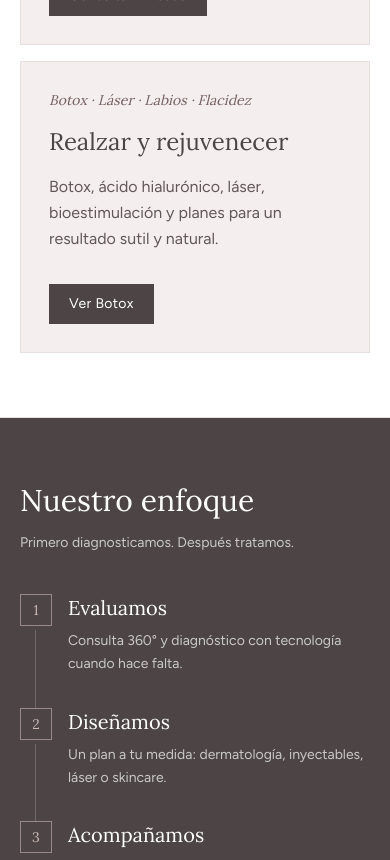
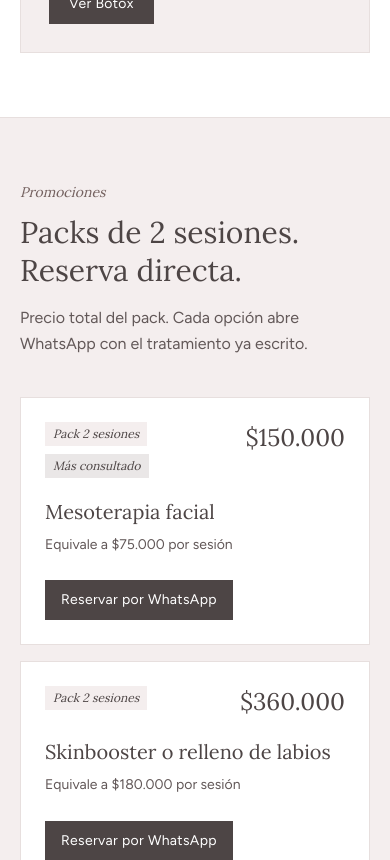
Before and after one commit to gpedrosad/draalvarez, a Next.js app: page / in a window 390 px wide. Shown: the part 1140-2000 px from the top of the page. Built offline with nearby package versions, Linux system fonts and the light colour scheme.

Commit message:
Distill the home page to cut overload and focus conversion.
Keep promotions to packs only, drop the approach section, and tighten hero and paths copy.

Co-authored-by: Cursor <cursoragent@cursor.com>

```diff
--- a/src/app/page.tsx
+++ b/src/app/page.tsx
@@ -1,32 +1,16 @@
-import dynamic from "next/dynamic";
-import { Approach } from "@/components/home/Approach";
 import { Closing } from "@/components/home/Closing";
 import { Faq } from "@/components/home/Faq";
 import { Hero } from "@/components/home/Hero";
 import { Locations } from "@/components/home/Locations";
 import { Paths } from "@/components/home/Paths";
+import { Promotions } from "@/components/home/Promotions";
 import { Team } from "@/components/home/Team";
-
-const Promotions = dynamic(
-  () =>
-    import("@/components/home/Promotions").then((mod) => mod.Promotions),
-  {
-    loading: () => (
-      <section
-        id="promociones"
-        className="min-h-[28rem] border-t border-border bg-background"
-        aria-label="Cargando promociones"
-      />
-    ),
-  },
-);
 
 export default function Home() {
   return (
     <>
       <Hero />
       <Paths />
-      <Approach />
       <Promotions />
       <Locations />
       <Faq />
--- a/src/components/home/Approach.tsx
+++ /dev/null
@@ -1,79 +0,0 @@
-import { messages, whatsappUrl } from "@/lib/whatsapp";
-
-const steps = [
-  {
-    n: "1",
-    title: "Evaluamos",
-    text: "Consulta 360° y diagnóstico con tecnología cuando hace falta.",
-  },
-  {
-    n: "2",
-    title: "Diseñamos",
-    text: "Un plan a tu medida: dermatología, inyectables, láser o skincare.",
-  },
-  {
-    n: "3",
-    title: "Acompañamos",
-    text: "Resultados naturales, con seguimiento. Sin protocolos genéricos.",
-  },
-] as const;
-
-export function Approach() {
-  return (
-    <section className="section-defer border-t border-border bg-heading text-on-dark">
-      <div className="mx-auto max-w-6xl px-5 py-16 sm:px-8 sm:py-24">
-        <div className="max-w-xl">
-          <h2 className="font-serif text-3xl leading-tight text-on-dark! sm:text-4xl">
-            Nuestro enfoque
-          </h2>
-          <p className="mt-3 text-sm leading-relaxed text-on-dark/70 sm:text-base">
-            Primero diagnosticamos. Después tratamos.
-          </p>
-        </div>
-
-        <ol className="relative mt-10 max-w-2xl space-y-0 md:mt-12 md:grid md:max-w-none md:grid-cols-3 md:gap-0 md:space-y-0">
-          {steps.map((step, i) => (
-            <li
-              key={step.n}
-              className="relative flex gap-4 md:flex-col md:gap-0 md:px-6 md:first:pl-0 md:last:pr-0"
-            >
-              {i < steps.length - 1 ? (
-                <>
-                  <span
-                    aria-hidden
-                    className="absolute top-9 bottom-0 left-[0.95rem] w-px bg-on-dark/20 md:hidden"
-                  />
-                  <span
-                    aria-hidden
-                    className="pointer-events-none absolute top-[0.95rem] right-0 left-[3.25rem] hidden h-px bg-on-dark/20 md:block"
-                  />
-                </>
-              ) : null}
-
-              <div className="relative z-10 flex h-8 w-8 shrink-0 items-center justify-center border border-secondary/60 bg-heading font-serif text-sm text-secondary md:mb-5">
-                {step.n}
-              </div>
-              <div className="min-w-0 pb-8 md:pb-0">
-                <h3 className="font-serif text-xl text-on-dark! md:text-2xl">
-                  {step.title}
-                </h3>
-                <p className="mt-2 text-sm leading-relaxed text-on-dark/70">
-                  {step.text}
-                </p>
-              </div>
-            </li>
-          ))}
-        </ol>
-
-        <a
-          href={whatsappUrl(messages.evaluacion)}
-          target="_blank"
-          rel="noopener noreferrer"
-          className="btn-motion mt-4 inline-flex items-center justify-center bg-on-dark px-7 py-3.5 text-sm tracking-wide text-heading hover:opacity-90 md:mt-12"
-        >
-          Quiero mi evaluación
-        </a>
-      </div>
-    </section>
-  );
-}
--- a/src/components/home/Hero.tsx
+++ b/src/components/home/Hero.tsx
@@ -47,7 +47,7 @@ export function Hero() {
             Dra. Luisa Alvarez
           </p>
           <h1 className="animate-hero-line animate-hero-line-4 mt-4 font-serif text-[1.55rem] leading-snug text-heading md:mt-5 md:text-[2.35rem] md:leading-tight">
-            Medicina estética con diagnóstico médico en Palermo y Caballito.
+            Diagnóstico médico antes de tratar.
           </h1>
           <p className="animate-hero-line animate-hero-line-5 mt-3 text-sm leading-relaxed text-body md:text-base">
             Atención por la Dra. Luisa Alvarez y equipo: piel, inyectables,
--- a/src/components/home/Paths.tsx
+++ b/src/components/home/Paths.tsx
@@ -4,8 +4,6 @@ import { messages, whatsappUrl } from "@/lib/whatsapp";
 const paths = [
   {
     title: "Tratar una condición",
-    description:
-      "Acné, manchas, rosácea, melasma, caída capilar y dermatología clínica con enfoque médico.",
     href: whatsappUrl(messages.problema),
     cta: "Consultar mi caso",
     examples: "Acné · Manchas · Rosácea · Capilar",
@@ -13,8 +11,6 @@ const paths = [
   },
   {
     title: "Realzar y rejuvenecer",
-    description:
-      "Botox, ácido hialurónico, láser, bioestimulación y planes para un resultado sutil y natural.",
     href: "/botox",
     cta: "Ver Botox",
     examples: "Botox · Láser · Labios · Flacidez",
@@ -33,12 +29,8 @@ export function Paths() {
           <h2 className="font-serif text-3xl leading-tight text-heading sm:text-4xl">
             ¿Por dónde empezar?
           </h2>
-          <p className="mt-3 font-serif text-xl leading-snug text-body sm:text-2xl">
-            Elegí tu camino. Te guiamos el resto.
-          </p>
-          <p className="mt-4 text-base leading-relaxed text-body">
-            No hace falta saber el tratamiento exacto. Contanos tu objetivo y te
-            orientamos.
+          <p className="mt-3 text-base leading-relaxed text-body sm:text-lg">
+            Primero diagnosticamos; después tratamos.
           </p>
         </div>
 
@@ -48,14 +40,11 @@ export function Paths() {
               "surface-motion group flex flex-col border border-border bg-background p-7 hover:border-heading/30 hover:shadow-[0_12px_40px_rgba(77,69,69,0.08)] sm:p-9";
             const content = (
               <>
-                <p className="font-serif text-sm italic text-primary">
-                  {path.examples}
-                </p>
-                <h3 className="mt-4 font-serif text-2xl text-heading sm:text-3xl">
+                <h3 className="font-serif text-2xl text-heading sm:text-3xl">
                   {path.title}
                 </h3>
-                <p className="mt-4 max-w-md flex-1 text-base leading-relaxed text-body">
-                  {path.description}
+                <p className="mt-3 font-serif text-sm italic text-primary">
+                  {path.examples}
                 </p>
                 <span className="btn-motion mt-8 inline-flex w-fit items-center bg-heading px-5 py-2.5 text-sm tracking-wide text-on-dark group-hover:bg-primary">
                   {path.cta}
--- a/src/components/home/Promotions.tsx
+++ b/src/components/home/Promotions.tsx
@@ -1,14 +1,9 @@
-"use client";
-
-import { useState } from "react";
 import { messages, whatsappUrl } from "@/lib/whatsapp";
 
 type Promo = {
   title: string;
   price: string;
   detail: string;
-  professional?: string;
-  kind: "Pack 2 sesiones" | "Combo" | "Individual";
   highlight?: string;
   message: string;
 };
@@ -18,7 +13,6 @@ const packs: Promo[] = [
     title: "Mesoterapia facial",
     price: "$150.000",
     detail: "Equivale a $75.000 por sesión",
-    kind: "Pack 2 sesiones",
     highlight: "Más consultado",
     message: messages.packMesoterapia,
   },
@@ -26,103 +20,17 @@ const packs: Promo[] = [
     title: "Skinbooster o relleno de labios",
     price: "$360.000",
     detail: "Equivale a $180.000 por sesión",
-    kind: "Pack 2 sesiones",
     message: messages.packSkinbooster,
   },
   {
     title: "Masaje descontracturante",
     price: "$110.000",
     detail: "Equivale a $55.000 por sesión",
-    kind: "Pack 2 sesiones",
     message: messages.packMasaje,
   },
 ];
 
-const profesionales: Promo[] = [
-  {
-    title: "Skinbooster",
-    price: "$200.000",
-    detail: "Hidrata y revitaliza la piel",
-    professional: "Dra. Renata Moguillansky",
-    kind: "Individual",
-    message: messages.renataSkinbooster,
-  },
-  {
-    title: "Peeling + PRP",
-    price: "$135.000",
-    detail: "Estimula la regeneración",
-    professional: "Dra. Renata Moguillansky",
-    kind: "Combo",
-    message: messages.renataPeelingPrp,
-  },
-  {
-    title: "Botox",
-    price: "$300.000",
-    detail: "Suaviza y previene arrugas de expresión",
-    professional: "Dra. Renata Moguillansky",
-    kind: "Individual",
-    message: messages.renataBotox,
-  },
-  {
-    title: "Peeling + Láser Q-Switched",
-    price: "$230.000",
-    detail: "Atenúa manchas y unifica el tono",
-    professional: "Dra. Claudia Koch",
-    kind: "Combo",
-    highlight: "Manchas",
-    message: messages.claudiaPeelingLaser,
-  },
-  {
-    title: "PRP",
-    price: "$100.000",
-    detail: "Mejora la calidad de la piel",
-    professional: "Dra. Claudia Koch",
-    kind: "Individual",
-    message: messages.claudiaPrp,
-  },
-  {
-    title: "Peeling + Mesoterapia",
-    price: "$135.000",
-    detail: "Renueva e hidrata la piel",
-    professional: "Dra. Claudia Koch",
-    kind: "Combo",
-    message: messages.claudiaPeelingMeso,
-  },
-  {
-    title: "Limpieza facial",
-    price: "$85.000",
-    detail: "Extracción y preparación de la piel",
-    professional: "Diana Godoy",
-    kind: "Individual",
-    message: messages.dianaLimpieza,
-  },
-  {
-    title: "Masaje + reflexología",
-    price: "$90.000",
-    detail: "Bienestar y liberación de tensión",
-    professional: "Diana Godoy",
-    kind: "Combo",
-    message: messages.dianaMasaje,
-  },
-  {
-    title: "Dermapen o dermaplaning",
-    price: "$87.000",
-    detail: "Renovación y textura",
-    professional: "Diana Godoy",
-    kind: "Individual",
-    message: messages.dianaDermapen,
-  },
-];
-
-const tabs = [
-  { id: "packs", label: "Packs 2 sesiones", count: packs.length },
-  { id: "equipo", label: "Por profesional", count: profesionales.length },
-] as const;
-
 export function Promotions() {
-  const [tab, setTab] = useState<(typeof tabs)[number]["id"]>("packs");
-  const items = tab === "packs" ? packs : profesionales;
-
   return (
     <section id="promociones" className="section-defer border-t border-border bg-background">
       <div className="mx-auto max-w-6xl px-5 py-16 sm:px-8 sm:py-24">
@@ -131,55 +39,17 @@ export function Promotions() {
             Promociones
           </p>
           <h2 className="mt-3 font-serif text-3xl leading-tight text-heading sm:text-4xl">
-            Precios claros. Reserva directa.
+            Packs de 2 sesiones. Reserva directa.
           </h2>
           <p className="mt-4 text-base leading-relaxed text-body">
-            Packs, combos e individuales separados. Cada opción abre WhatsApp
-            con el tratamiento ya escrito.
+            Precio total del pack. Cada opción abre WhatsApp con el tratamiento
+            ya escrito.
           </p>
         </div>
 
-        <div
-          className="mt-10 flex gap-1 rounded-sm border border-border bg-card p-1"
-          aria-label="Filtrar promociones"
-        >
-          {tabs.map((item) => {
-            const active = tab === item.id;
-            return (
-              <button
-                key={item.id}
-                type="button"
-                aria-pressed={active}
-                onClick={() => setTab(item.id)}
-                className={`flex-1 px-3 py-3 text-sm tracking-wide transition-[background-color,color,transform] duration-200 ease-[cubic-bezier(0.25,1,0.5,1)] ${
-                  active
-                    ? "bg-heading text-on-dark"
-                    : "text-body hover:text-heading"
-                }`}
-              >
-                {item.label}
-                <span className={`ml-1.5 ${active ? "text-on-dark/70" : "text-body/70"}`}>
-                  ({item.count})
-                </span>
-              </button>
-            );
-          })}
-        </div>
-
-        <div key={tab} className="animate-tab-panel">
-        {tab === "packs" ? (
-          <p className="mt-4 text-sm text-body">
-            El precio mostrado es el <span className="text-heading">total del pack</span>, no por sesión.
-          </p>
-        ) : (
-          <p className="mt-4 text-sm text-body">
-            Precio por tratamiento con la profesional indicada.
-          </p>
-        )}
-
-        <ul className="mt-8 grid gap-4 sm:grid-cols-2 lg:grid-cols-3">
-          {items.map((promo) => (
-            <li key={`${promo.professional ?? "pack"}-${promo.title}`}>
+        <ul className="mt-10 grid gap-4 sm:grid-cols-2 lg:grid-cols-3">
+          {packs.map((promo) => (
+            <li key={promo.title}>
               <a
                 href={whatsappUrl(promo.message)}
                 target="_blank"
@@ -189,7 +59,7 @@ export function Promotions() {
                 <div className="flex items-start justify-between gap-3">
                   <div className="flex flex-wrap gap-2">
                     <span className="bg-background px-2 py-1 font-serif text-xs italic text-heading">
-                      {promo.kind}
+                      Pack 2 sesiones
                     </span>
                     {promo.highlight ? (
                       <span className="bg-primary/15 px-2 py-1 font-serif text-xs italic text-heading">
@@ -204,11 +74,6 @@ export function Promotions() {
                 <h3 className="mt-5 font-serif text-xl leading-snug text-heading">
                   {promo.title}
                 </h3>
-                {promo.professional ? (
-                  <p className="mt-2 text-sm font-medium text-heading">
-                    {promo.professional}
-                  </p>
-                ) : null}
                 <p className="mt-2 flex-1 text-sm leading-relaxed text-body">
                   {promo.detail}
                 </p>
@@ -219,7 +84,6 @@ export function Promotions() {
             </li>
           ))}
         </ul>
-        </div>
       </div>
     </section>
   );
--- a/src/components/home/Team.tsx
+++ b/src/components/home/Team.tsx
@@ -74,7 +74,7 @@ export function Team() {
           href="#promociones"
           className="mt-6 inline-flex text-sm tracking-wide text-heading underline decoration-border underline-offset-4 transition-colors hover:decoration-heading sm:mt-10"
         >
-          Ver tratamientos por profesional →
+          Ver packs en promoción →
         </a>
       </div>
     </section>
```
Also changed, not shown: src/app/globals.css (+1 -17 lines), src/lib/whatsapp.ts (+0 -18 lines).
